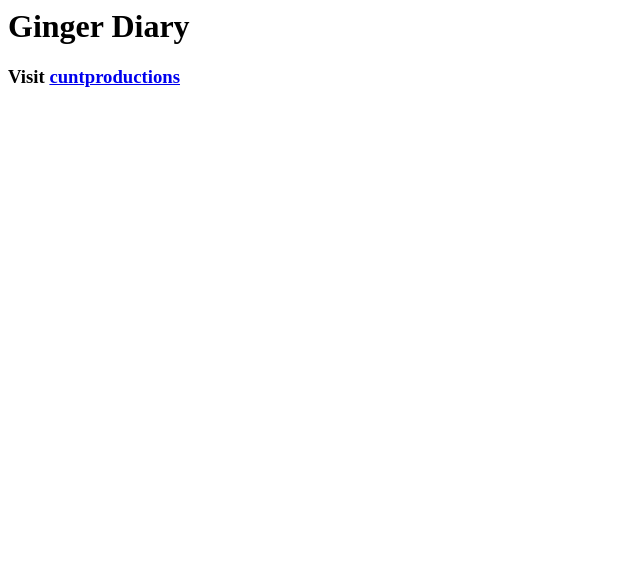
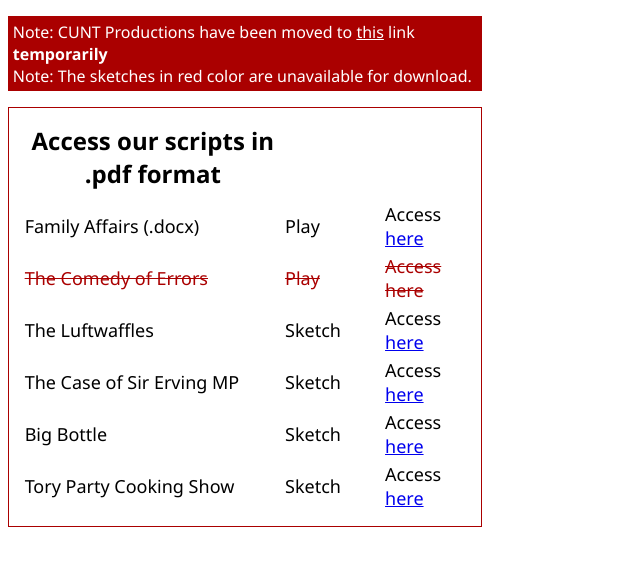
Before and after one commit to ioannistzintzer/ioannistzintzer.github.io, a plain HTML site: page index.html in a window 1280 px wide. Shown: the whole page, without its empty margins (0-640 px from the left). Drawn offline with Linux system fonts and the light colour scheme.

Commit message:
Update index.html

```diff
--- a/index.html
+++ b/index.html
@@ -1,2 +1,60 @@
-<h1>Ginger Diary</h1>
-<h3>Visit <a href = "/cuntproductions/">cuntproductions</a></h3>
+<!DOCTYPE html>
+<html>
+    <head>
+        <title>Index of CUNT Productions</title>
+    </head>
+    <body>
+
+    <style>
+        table{border-style:solid;border-color:#aa0000;border-width: 1px;padding:1%;width:37.5%;}
+        th{font-family:'Segoe UI', Tahoma, Geneva, Verdana, sans-serif;font-size:x-large;padding-bottom:2%;}
+        tr{font-family:'Segoe UI', Tahoma, Geneva, Verdana, sans-serif;font-size:large;}
+        div{width:37.5%;}
+
+        .link_top{color:white;}
+        .format{width:7.5vw;}
+        .unavailable{color:#aa0000;font-weight:400;text-decoration: line-through;}
+        .heading{font-family:'Segoe UI', Tahoma, Geneva, Verdana, sans-serif;font-size:medium;background-color:#aa0000;color:white;padding:1%;}
+
+
+    </style>
+        <div><p class = "heading">Note: CUNT Productions have been moved to <a class = "link_top" href = "https://ioannistzintzer.github.io/cuntproductions/">this</a> link <strong>temporarily</strong>
+        <br>
+                                  Note: The sketches in red color are unavailable for download.</p></div>
+        <table>
+            <tr>
+              <th>Access our scripts in .pdf format</th>
+            </tr>
+            <tr>
+                <td class = "title">Family Affairs (.docx)</td>
+                <td class = "format">Play</td>
+                <td class = "link">Access <a href = "/sketches/family-affairs.docx" download>here</a></td>
+            </tr>
+            <tr class = "unavailable">
+                <td class = "title">The Comedy of Errors</td>
+                <td class = "format">Play</td>
+                <td class = "link">Access <a>here</a></td>
+            </tr>
+            <tr>
+                <td class = "title">The Luftwaffles</td>
+                <td class = "format">Sketch</td>
+                <td class = "link">Access <a href = "/sketches/the-luftwaffles.pdf">here</a></td>
+            </tr>
+            <tr>
+                <td class = "title">The Case of Sir Erving MP</td>
+                <td class = "format">Sketch</td>
+                <td class = "link">Access <a href = "/sketches/sir-erving.pdf">here</a></td>
+            </tr>
+            <tr>
+                <td class = "title">Big Bottle</td>
+                <td class = "format">Sketch</td>
+                <td class = "link">Access <a href = "/sketches/big-bottle.pdf">here</a></td>
+            </tr>
+            <tr>
+                <td class = "title">Tory Party Cooking Show</td>
+                <td class = "format">Sketch</td>
+                <td class = "link">Access <a href = "/sketches/tory-cooking-show.pdf">here</a></td>
+            </tr>
+          </table>
+    </body>
+</html>
```
